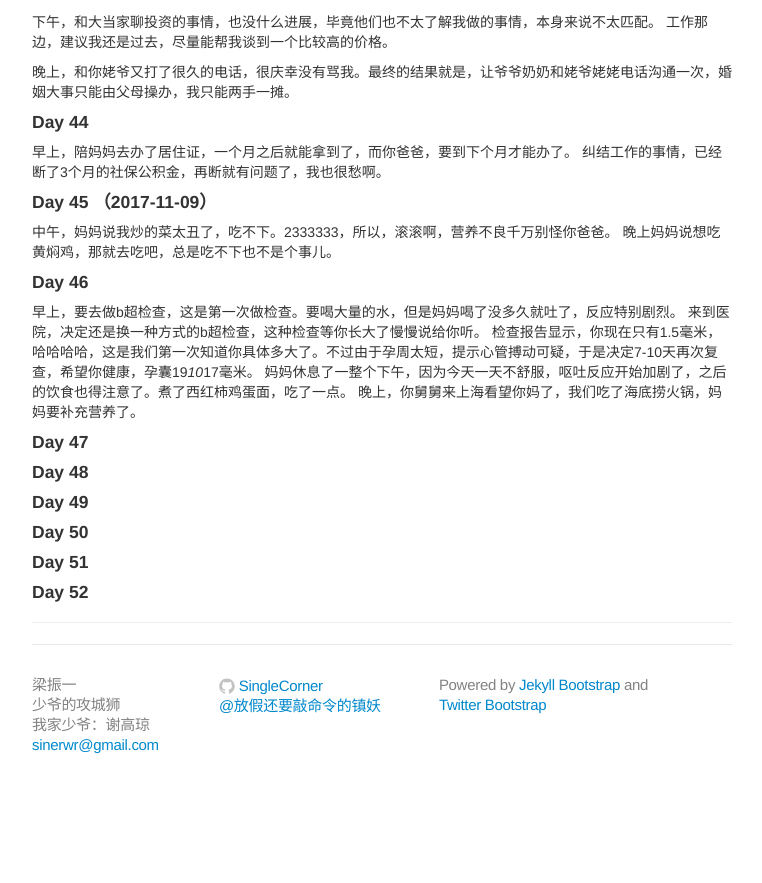
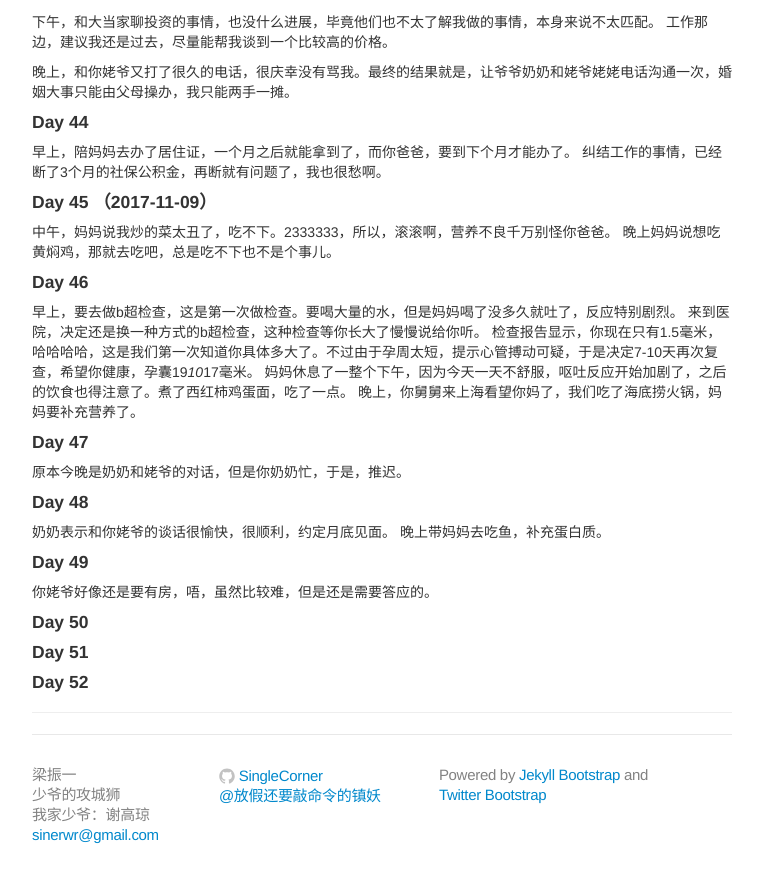
Before and after one commit to SingleCorner/SingleCorner.github.io, a Jekyll site: the page built from _posts/2017-11-02-pregnant-story.md, in a window 1280 px wide and 900 px high, scrolled down 1060 px. Shown: the top 883 px of the window, without its empty margins (258-1020 px from the left). Built offline with Jekyll 4.4.1, drawn with Linux system fonts in a browser that asks for light colours; before the commit the page ends 1870 px from its top, so only the background shows below that.

Commit message:
update_pregnant_story

```diff
--- a/_posts/2017-11-02-pregnant-story.md
+++ b/_posts/2017-11-02-pregnant-story.md
@@ -63,10 +63,14 @@ permalink: /PregnantStory
   晚上，你舅舅来上海看望你妈了，我们吃了海底捞火锅，妈妈要补充营养了。
 
 #### Day 47
+  原本今晚是奶奶和姥爷的对话，但是你奶奶忙，于是，推迟。
 
 #### Day 48
+  奶奶表示和你姥爷的谈话很愉快，很顺利，约定月底见面。
+  晚上带妈妈去吃鱼，补充蛋白质。
 
 #### Day 49
+  你姥爷好像还是要有房，唔，虽然比较难，但是还是需要答应的。
 
 #### Day 50
 
```
